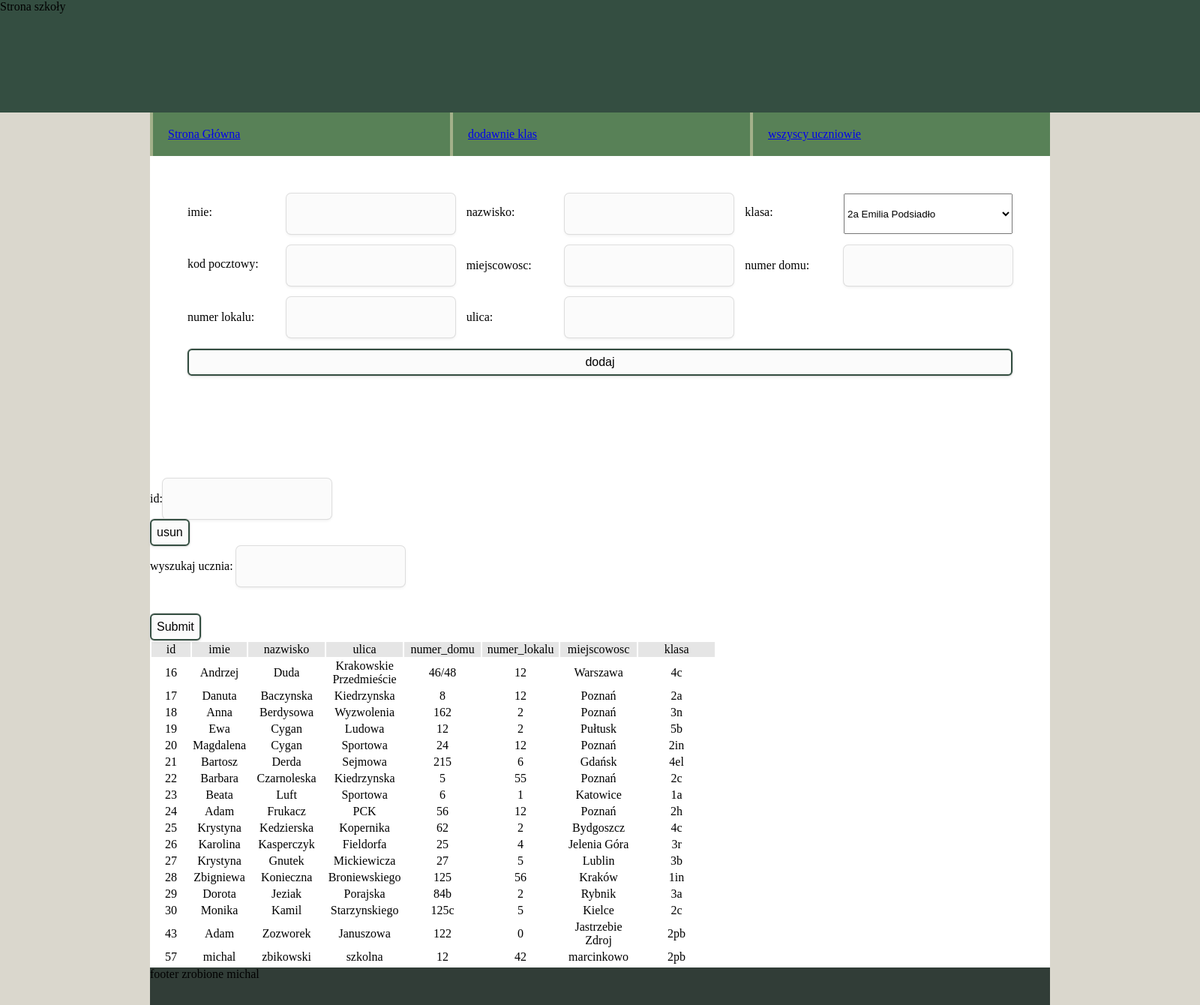
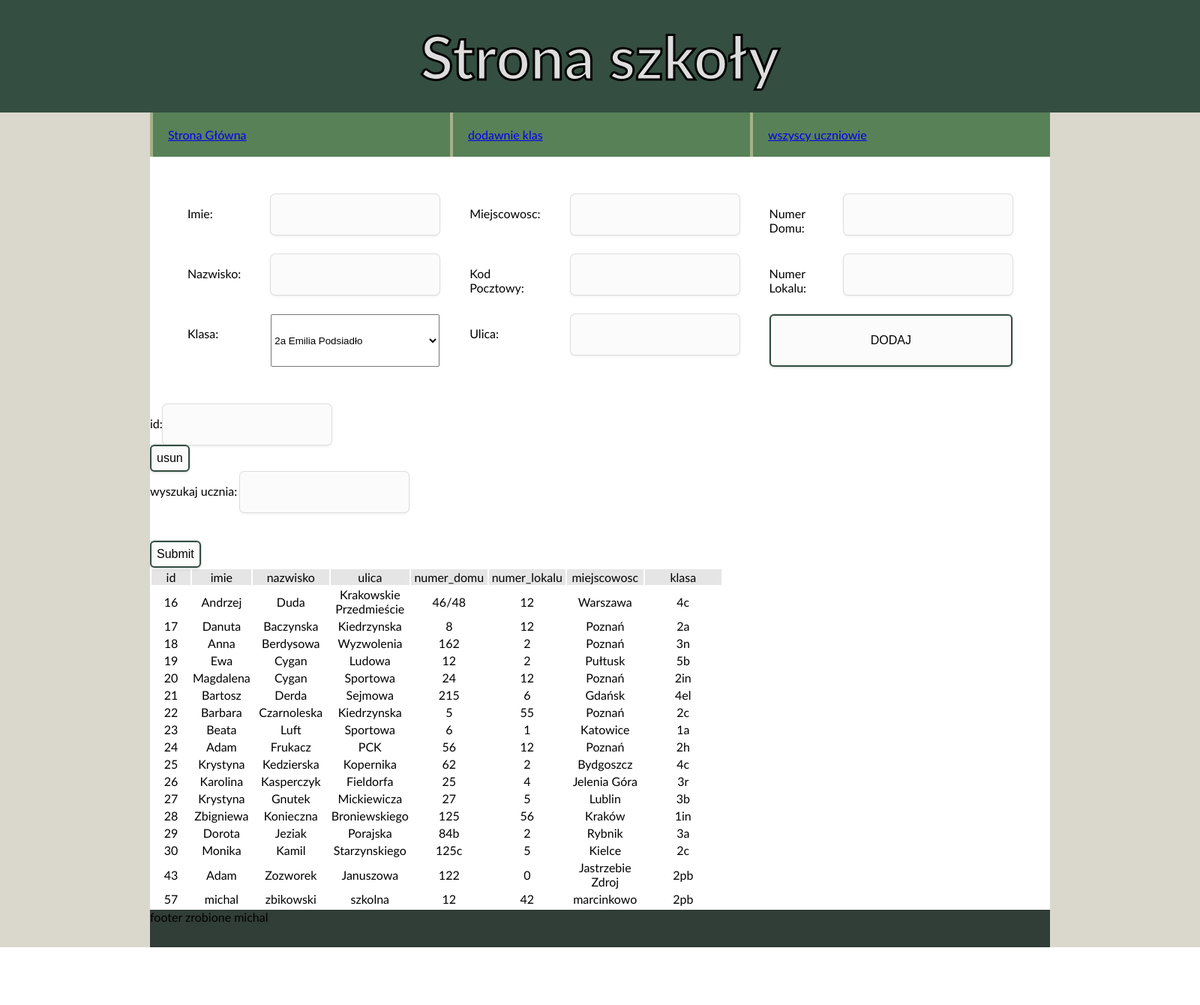
Before and after one commit to MichalZbikowski/CKZ, a PHP site: page /modyfikowanie.php in a window 1600 px wide. Shown: the whole page at 75% size. After the commit the page ends 1263 px from the top, so only its background shows below. Run offline with PHP 8.4, Linux system fonts and the light colour scheme; data comes from the database, SQL or seed files in the repository; data that the repository does not hold is empty.

Commit message:
caly_ckz 2024.02.27 8:01

```diff
--- a/2024.01.16/dodawanie_klas.php
+++ b/2024.01.16/dodawanie_klas.php
@@ -96,3 +96,6 @@ wyszukaj klase: <input type="text" name="search_input"><br><br> <br>
     </footer>
     <div id="item9"></div>
 </div>
+
+</body>
+</html>
--- a/2024.01.16/main.php
+++ b/2024.01.16/main.php
@@ -9,10 +9,10 @@
 <body>
 <div class="grid-container">
     <header>
-        Strona szkoły <a href="https://www.google.com/maps/@49.9510139,18.6112789,3a,75y,314.18h,90.76t/data=!3m6!1e1!3m4!1sAF1QipNlEg-WRoRouTKPuyD7e9FCoBmOCZnZvuyg_x0M!2e10!7i6000!8i3000?hl=pl-PL&entry=ttu">wirtualny spacer po naszej szkole</a>
+        Strona szkoły
     </header>
     <div id="item4">
-
+    <a href="https://www.google.com/maps/@49.9510139,18.6112789,3a,75y,314.18h,90.76t/data=!3m6!1e1!3m4!1sAF1QipNlEg-WRoRouTKPuyD7e9FCoBmOCZnZvuyg_x0M!2e10!7i6000!8i3000?hl=pl-PL&entry=ttu">wirtualny spacer po naszej szkole</a>
     </div id="item4">
     <main>
     <ul>
--- a/2024.01.16/modyfikowanie.php
+++ b/2024.01.16/modyfikowanie.php
@@ -22,10 +22,17 @@
             <li><a href="wszyscy.php"> wszyscy uczniowie</a></li>
         </ul>
     <form type="text" method="POST" action = "insert.php">
-		<div id="inputAddDiv">
-            <p class="inputlabels">imie:</p> <input type="text" name= "imie">
-            <p class="inputlabels">nazwisko:</p> <input type="text" name= "nazwisko">
-            <p class="inputlabels">klasa:</p>  <select name="klasa" id="">
+		<div id="inputAddUczen">
+            <p class="inputlabels">Imie:</p> <input type="text" name= "imie">
+            <p class="inputlabels">Miejscowosc: </p><input type="text" name= "miejscowosc">
+
+
+
+            <p class="inputlabels">Numer Domu: </p><input type="text" name= "numer_domu">
+            <p class="inputlabels">Nazwisko:</p> <input type="text" name= "nazwisko">
+            <p class="inputlabels">Kod Pocztowy:</p> <input type="text" name= "kod_pocztowy">
+            <p class="inputlabels">Numer Lokalu:</p> <input type="number" name= "numer_lokalu">
+            <p class="inputlabels">Klasa:</p>  <select name="klasa" id="">
                     <?php
                         $host = 'localhost';
                         $login = 'root';
@@ -51,17 +58,13 @@
 
                     ?>
             </select>
-            <p class="inputlabels">kod pocztowy:</p> <input type="text" name= "kod_pocztowy"> <br>
-            miejscowosc: <input type="text" name= "miejscowosc"> <br>
-            numer domu: <input type="text" name= "numer_domu"> <br>
-            numer lokalu: <input type="number" name= "numer_lokalu"> <br>
-            ulica: <input type="text" name= "ulica"> <br>
-            <input id="submitDodaj" type="submit"  name="submit"value="dodaj"><br> <br> <br>
+            <p class="inputlabels">Ulica:</p> <input type="text" name= "ulica">
+            <input id="submitDodaj" type="submit"  name="submit"value="DODAJ">
         </div>
 
 </form>
 <form type="text" method="POST" action = "delete.php">
-<div id="inputDeleteDiv">
+<div id="inputDeleteUczen">
         id:<input id="klasa_usuwanie" type="text" name= "id2"> <br>
         <input id="submit" name="sumbit2"  type="submit" value="usun" > <br>
         </form>
--- a/2024.01.16/style.css
+++ b/2024.01.16/style.css
@@ -1,6 +1,7 @@
 body{
     background-color: #DAD7CD;
     margin: 0px;
+    font-family: Trebuchet MS;
 }
 
 .grid-container{
@@ -16,6 +17,20 @@ body{
     box-sizing: border-box;
 }
 
+header{
+    display: flex;
+    justify-content: center;
+    align-items: center;
+    color:#dddddd;
+    font-size: 80px;
+    -webkit-text-stroke: 3px #000000;
+
+    background-color: #344E41;
+    font-weight: 800;
+    grid-column:1/ span 3;
+
+}
+
 ul{
     display: flex;
     width: 100%;
@@ -24,10 +39,7 @@ ul{
     margin: 0px;
 
 }
-iframe{
-    width: 100%;
-    height: 600px;
-}
+
 li{
     border-left: #A3B18A solid 4px;
 
@@ -37,11 +49,7 @@ li{
     padding: 20px;;
 
 }
-header{
-    background-color: #344E41;
-    grid-column:1/ span 3;
 
-}
 
 footer{
     background-color: #313d37;
@@ -91,18 +99,19 @@ input:focus{
     border-radius: 4px;
 }
 
-.inputlabes{
-    display: flex;
-    width: 50px;
+.inputlabels{
+
 }
 
-#inputAddDiv{
+#inputAddUczen{
     padding: 50px;
     display: grid;
-    grid-template: 1fr 1fr 1fr 1fr /  1fr 1fr 1fr 1fr 1fr 1fr;
-    gap: 15px;
+    grid-template: 1fr 1fr 1fr /  1fr 1fr 1fr 1fr 1fr 1fr;
+    column-gap: 40px;
+    row-gap: 10px;
 }
 
 #submitDodaj{
-    grid-column: 1/span 6 ;
+    grid-column: span 2;
+    height: 100%    ;
 }
```
